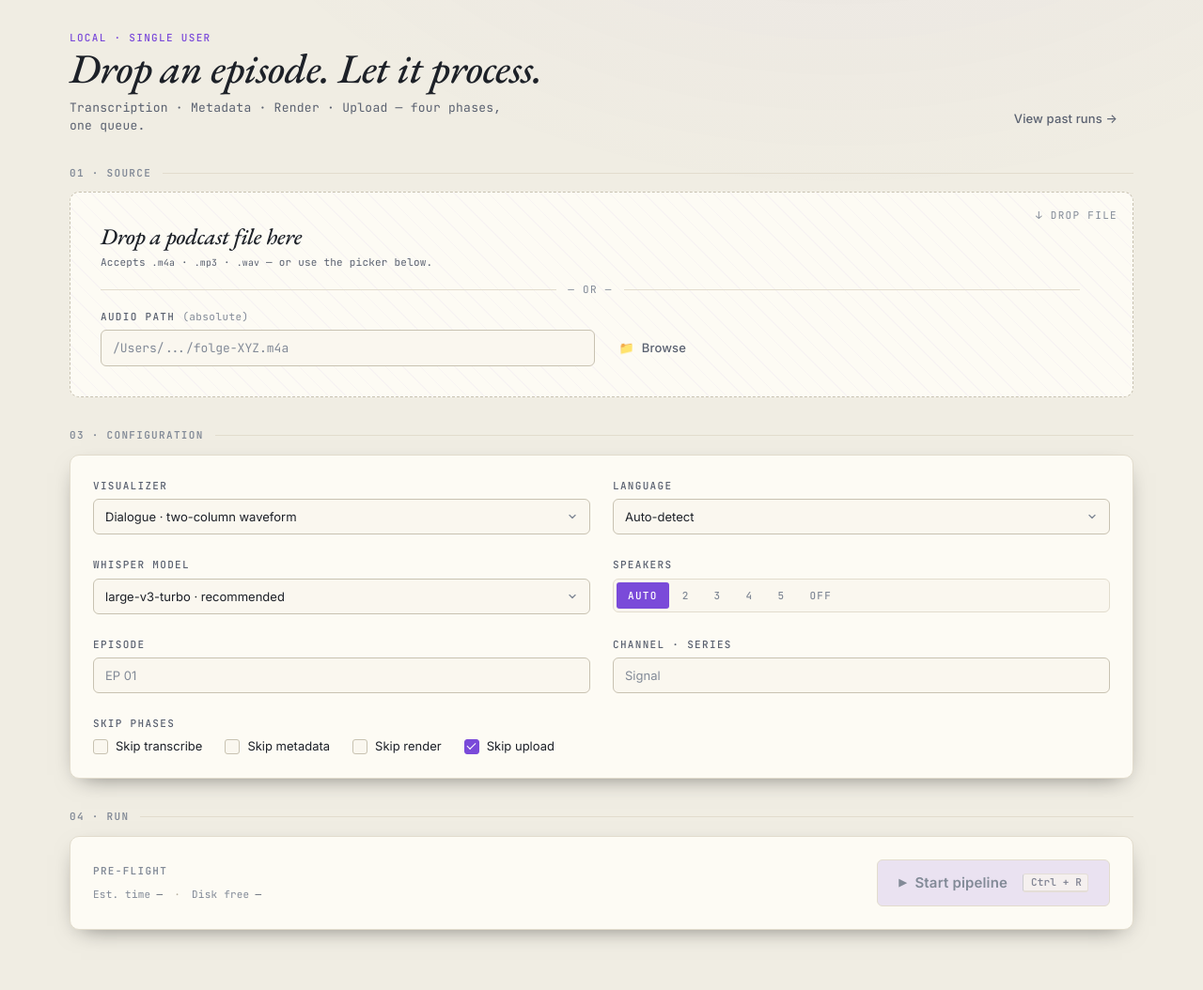
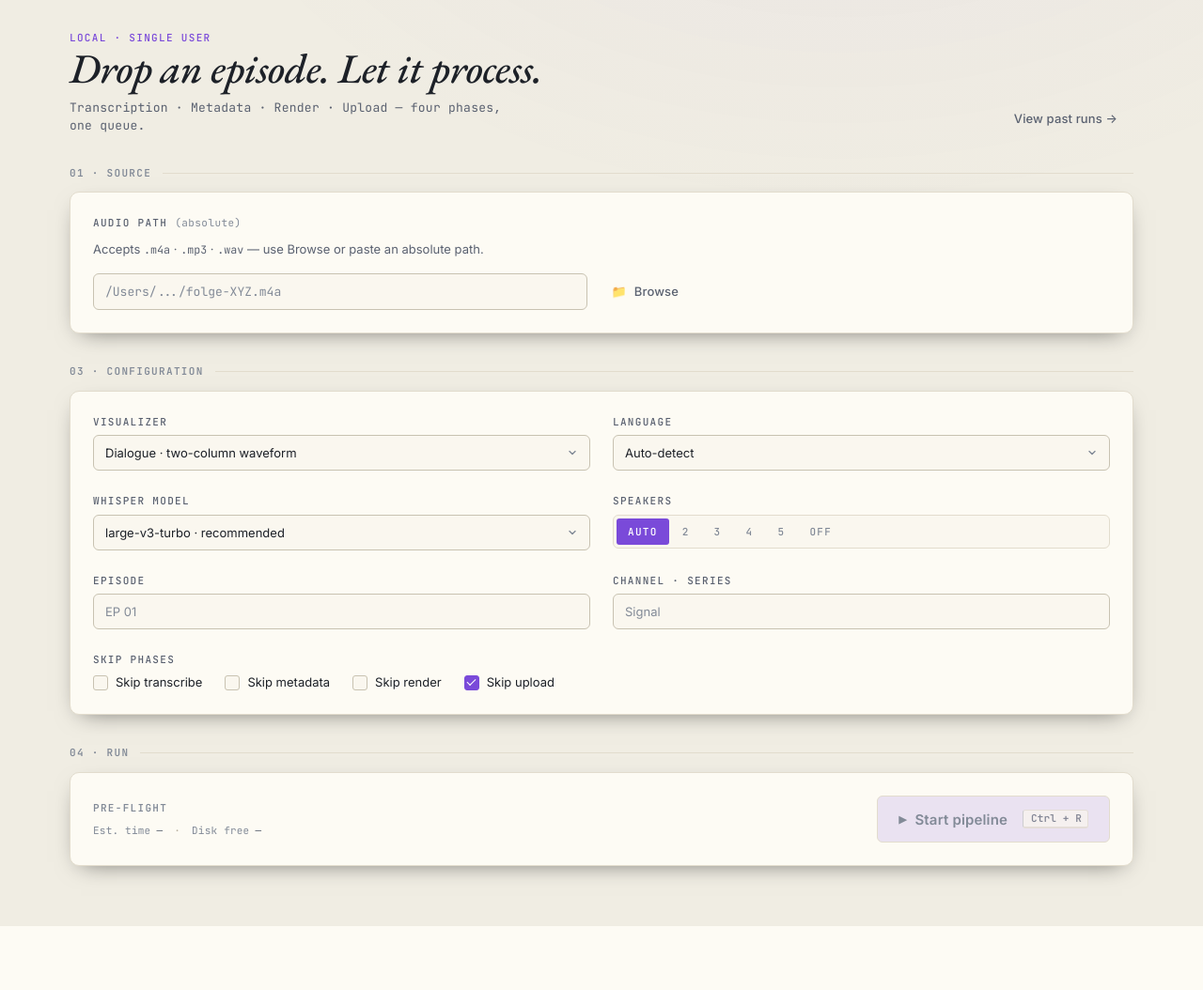
Before and after one commit to johannes-kaindl/podcast-to-youtube, a FastAPI app: page / in a window 1280 px wide. Shown: the part 48-1102 px from the top of the page at 94% size. After the commit the page ends 1034 px from the top, so only its background shows below. Run offline with FastAPI, Linux system fonts and the light colour scheme.

Commit message:
fix(webgui): remove unworkable drag-and-drop, native picker only
A sandboxed browser cannot expose the absolute OS path of a file
dropped from Finder — text/uri-list carries no file:// path, so the
drop handler always fell back to a bare filename that resolve_audio_path
could not resolve. Dropped the dropzone entirely (markup, JS handlers,
CSS section 9) and kept the native osascript file picker (Browse) as
the single, working way to choose a file.

Co-Authored-By: Claude Opus 4.7 (1M context) <noreply@anthropic.com>

```diff
--- a/webgui/static/app.js
+++ b/webgui/static/app.js
@@ -220,54 +220,6 @@ async function submitRun() {
   }
 }
 
-// Drag-and-Drop — on macOS Finder, dataTransfer carries the file:// URL
-// in text/uri-list. Decode it to get the absolute OS path. Fall back to
-// file.name (hint only) for environments that don't expose the URI.
-const dropzone = document.getElementById('dropzone');
-if (dropzone) {
-  ['dragenter','dragover'].forEach(ev => dropzone.addEventListener(ev, (e) => {
-    e.preventDefault();
-    dropzone.dataset.state = 'hover';
-  }));
-  ['dragleave','drop'].forEach(ev => dropzone.addEventListener(ev, (e) => {
-    e.preventDefault();
-    dropzone.dataset.state = 'idle';
-  }));
-  dropzone.addEventListener('drop', (e) => {
-    const input = document.getElementById('audio-path');
-    if (!input) return;
-
-    // Debug: log all dataTransfer types so we can see what the browser exposed
-    console.log('[drop] types:', e.dataTransfer?.types ? Array.from(e.dataTransfer.types) : '<none>');
-    for (const t of (e.dataTransfer?.types || [])) {
-      try { console.log(`[drop] ${t}:`, e.dataTransfer.getData(t)); } catch {}
-    }
-
-    // 1) Try text/uri-list — macOS Finder + most file managers populate this
-    //    with file:///abs/path on drop. First non-comment line wins.
-    const uriList = e.dataTransfer?.getData('text/uri-list') || '';
-    const fileUri = uriList.split(/\r?\n/).find(
-      line => line && !line.startsWith('#') && line.startsWith('file://')
-    );
-    if (fileUri) {
-      try {
-        const path = decodeURIComponent(fileUri.replace(/^file:\/\/(localhost)?/, ''));
-        input.value = path;
-        input.dispatchEvent(new Event('input', { bubbles: true }));
-        return;
-      } catch { /* fall through */ }
-    }
-
-    // 2) Fallback: only file.name available (no OS path). Set as hint + nudge
-    //    the user toward the Browse button.
-    const f = e.dataTransfer?.files?.[0];
-    if (f && !input.value.trim()) {
-      input.value = f.name;
-      input.dispatchEvent(new Event('input', { bubbles: true }));
-    }
-  });
-}
-
 // Native macOS file-picker via /api/audio/pick (osascript-backed)
 document.addEventListener('click', async (e) => {
   if (!e.target.closest('#pick-audio-btn')) return;
--- a/webgui/static/style.css
+++ b/webgui/static/style.css
@@ -69,7 +69,7 @@
 
   /* Type --------------------------------------------------------------- */
   /* Garamond italic = the vault's signature display voice (h1, episode titles).
-     Space Grotesk = utility display (h2/h3, phase names, dropzone labels).
+     Space Grotesk = utility display (h2/h3, phase names, section labels).
      Inter / Mono unchanged. */
   --font-serif:   'EB Garamond', 'Iowan Old Style', 'Times New Roman', Georgia, serif;
   --font-display: 'Space Grotesk', -apple-system, BlinkMacSystemFont, sans-serif;
@@ -613,93 +613,6 @@ main { flex: 1; }
 .form-grid .field--full { grid-column: span 2; }
 
 /* =========================================================================
-   9 · DRAG-DROP AUDIO ZONE
-   ========================================================================= */
-.dropzone {
-  position: relative;
-  display: grid;
-  grid-template-columns: 1fr auto;
-  align-items: center;
-  gap: var(--space-5);
-  padding: var(--space-6);
-  background:
-    repeating-linear-gradient(45deg, transparent 0 12px, color-mix(in oklab, var(--accent) 4%, transparent) 12px 13px),
-    var(--surface-raised);
-  border: 1.5px dashed var(--border-default);
-  border-radius: var(--radius-lg);
-  transition: border-color var(--dur-base) var(--ease-signal),
-              background var(--dur-base) var(--ease-signal);
-}
-.dropzone[data-state="hover"] {
-  border-color: var(--accent);
-  background:
-    repeating-linear-gradient(45deg, transparent 0 12px, color-mix(in oklab, var(--accent) 10%, transparent) 12px 13px),
-    var(--surface-raised);
-}
-.dropzone[data-state="filled"] {
-  border-style: solid;
-  border-color: color-mix(in oklab, var(--role-success) 45%, var(--border-default));
-  background: var(--surface-raised);
-}
-.dropzone-icon {
-  position: absolute;
-  top: var(--space-4);
-  right: var(--space-4);
-  color: var(--fg-tertiary);
-  font-family: var(--font-mono);
-  font-size: var(--text-xs);
-  letter-spacing: var(--tracking-caps);
-  text-transform: uppercase;
-}
-.dropzone-title {
-  font-family: var(--font-serif);
-  font-style: italic;
-  font-size: var(--text-xl);
-  font-weight: 500;
-  letter-spacing: -0.01em;
-  color: var(--fg-primary);
-  margin: 0 0 4px;
-}
-.dropzone-sub {
-  font-family: var(--font-mono);
-  font-size: var(--text-xs);
-  color: var(--fg-secondary);
-  letter-spacing: 0.02em;
-}
-.dropzone-stem {
-  display: flex;
-  flex-direction: column;
-  align-items: flex-end;
-  gap: 4px;
-  font-family: var(--font-mono);
-  font-size: var(--text-sm);
-}
-.dropzone-stem .stem {
-  color: var(--accent);
-  font-weight: 600;
-  letter-spacing: 0.02em;
-}
-.dropzone-stem .size {
-  color: var(--fg-tertiary);
-  font-size: var(--text-xs);
-  letter-spacing: 0.04em;
-}
-
-.dropzone-divider {
-  display: flex;
-  align-items: center;
-  gap: var(--space-3);
-  margin: var(--space-3) 0;
-  font-family: var(--font-mono);
-  font-size: var(--text-xs);
-  letter-spacing: var(--tracking-caps);
-  text-transform: uppercase;
-  color: var(--fg-tertiary);
-}
-.dropzone-divider::before,
-.dropzone-divider::after { content: ''; flex: 1; height: 1px; background: var(--border-subtle); }
-
-/* =========================================================================
    10 · RESUME BANNERS
    ========================================================================= */
 .banner {
--- a/webgui/templates/index.html
+++ b/webgui/templates/index.html
@@ -14,14 +14,10 @@
 
 <div class="section-title"><span class="caps">01 · Source</span><span class="rule"></span></div>
 
-<div class="dropzone" data-state="idle" id="dropzone">
-  <div>
-    <div class="dropzone-icon">↓ Drop file</div>
-    <h3 class="dropzone-title">Drop a podcast file here</h3>
-    <p class="dropzone-sub">Accepts <code>.m4a</code> · <code>.mp3</code> · <code>.wav</code> — or use the picker below.</p>
-    <div class="dropzone-divider">— or —</div>
+<div class="card card--padded">
   <div class="field" style="max-width:640px">
     <label class="field-label" for="audio-path">Audio path <span class="field-hint">(absolute)</span></label>
+    <p class="muted" style="margin: 4px 0 10px; font-size: 13px;">Accepts <code>.m4a</code> · <code>.mp3</code> · <code>.wav</code> — use Browse or paste an absolute path.</p>
     <div class="row" style="gap: 8px; align-items: stretch;">
       <input class="input mono" id="audio-path" type="text" placeholder="/Users/.../folge-XYZ.m4a" style="flex: 1;">
       <button class="btn btn--ghost" id="pick-audio-btn" type="button" title="Open native file picker">
@@ -30,7 +26,6 @@
       </button>
     </div>
     <span class="field-error" id="audio-error" hidden></span>
-    </div>
   </div>
 </div>
 
```
Lines whose indentation alone changed are shown as unchanged.
